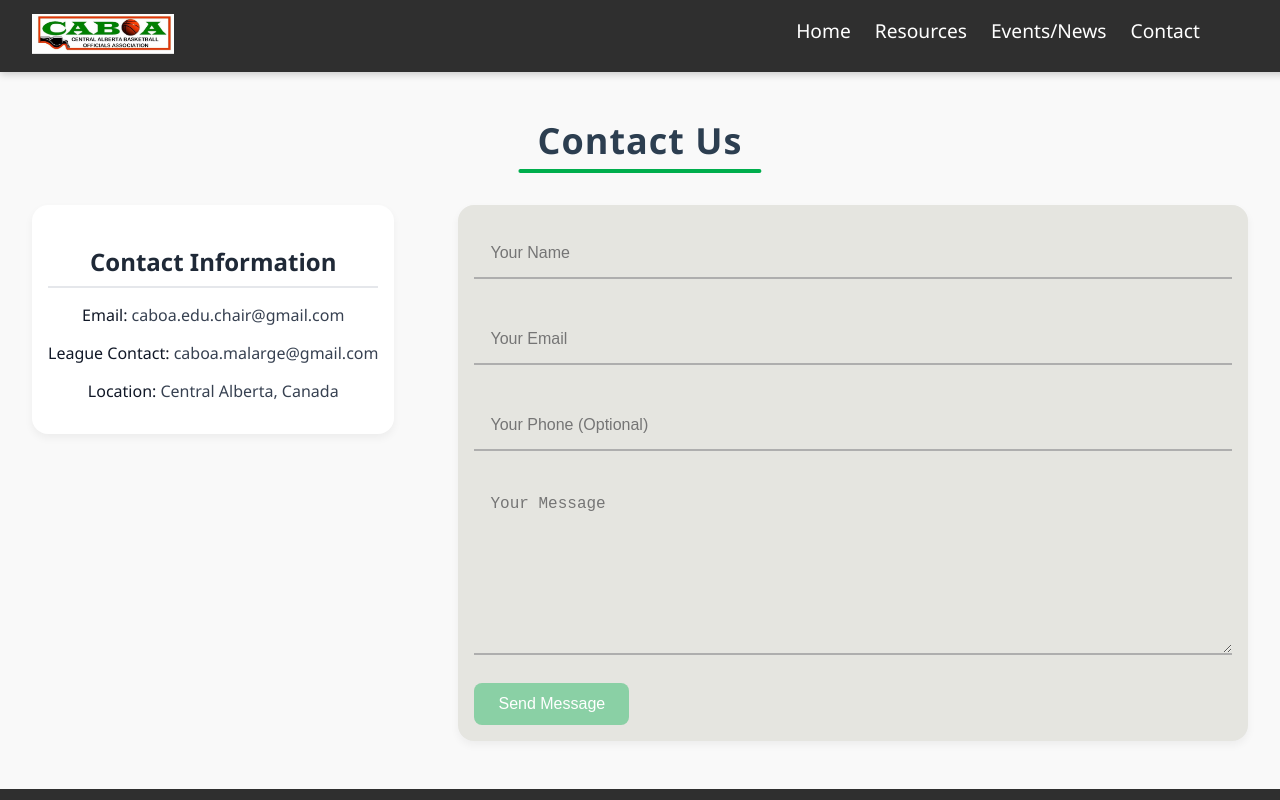
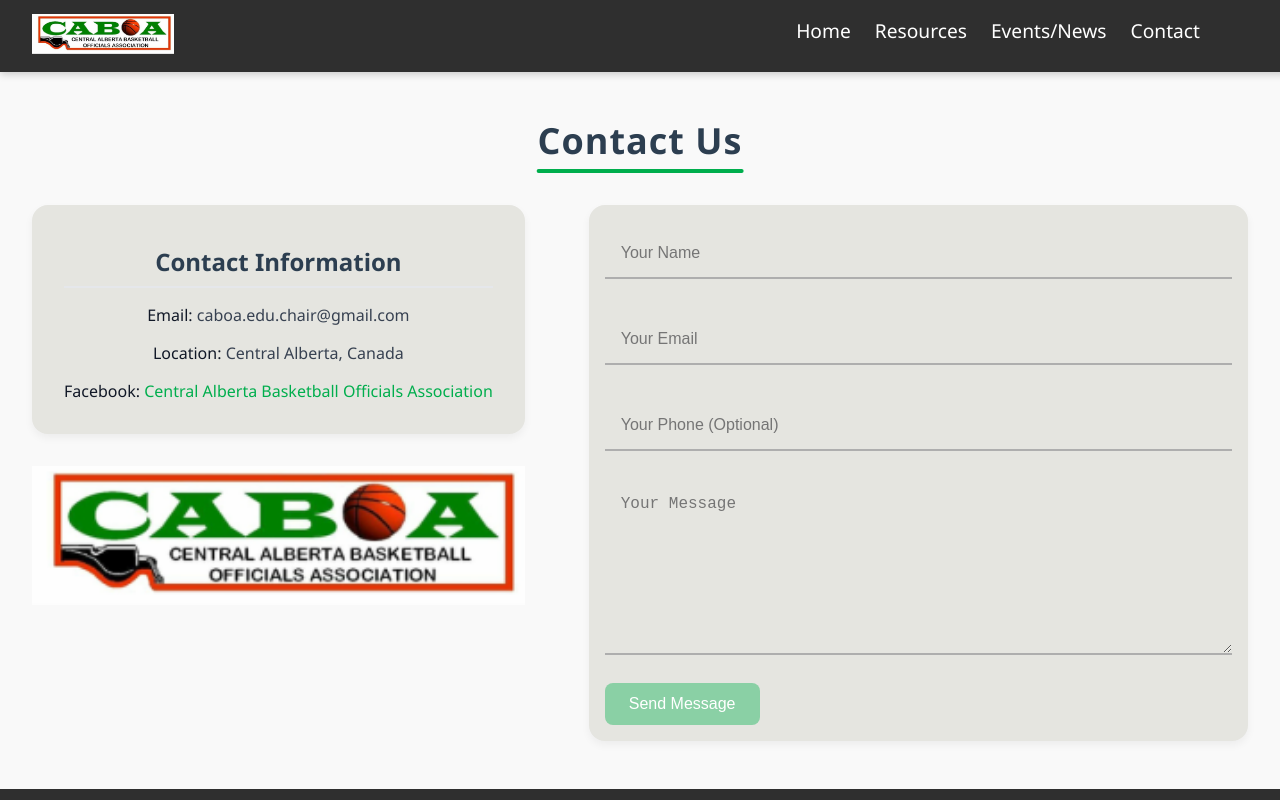
Before and after one commit to KhymNad/CABOA, a React (Create React App) app: page /contact in a window 1280 px wide. Shown: the top 800 px of the page. Built offline with nearby package versions, Linux system fonts and the light colour scheme.

Commit message:
updated contact info style and added CABOA banner to Contact section

```diff
--- a/src/App.css
+++ b/src/App.css
@@ -1,7 +1,7 @@
 body {
   margin: 0;
   font-family: 'Segoe UI', sans-serif;
-  background: #f8f8f8;
+  background: #f9f9f9;
   color: #111;
   padding-top: 70px; /* assuming you have a fixed navbar */
 }
--- a/src/components/ContactPageComponenets/ContactInfo/ContactInfo.js
+++ b/src/components/ContactPageComponenets/ContactInfo/ContactInfo.js
@@ -10,10 +10,18 @@
             <span>Email:</span> caboa.edu.chair@gmail.com
             </li>
             <li>
-          <span>League Contact:</span> caboa.malarge@gmail.com
+            <span>Location:</span> Central Alberta, Canada
             </li>
             <li>
-          <span>Location:</span> Central Alberta, Canada
+            <span>Facebook:</span>{' '}
+            <a
+                href="https://www.facebook.com/people/Central-Alberta-Basketball-Officials-Association/61551820839181/"
+                target="_blank"
+                rel="noopener noreferrer"
+                className={styles.link}
+            >
+                Central Alberta Basketball Officials Association
+            </a>
             </li>
         </ul>
         </div>
--- a/src/components/ContactPageComponenets/ContactInfo/ContactInfo.module.css
+++ b/src/components/ContactPageComponenets/ContactInfo/ContactInfo.module.css
@@ -1,7 +1,7 @@
 .info {
     flex: 1;
-  padding: 1rem;
-  background-color: #ffffff;
+    padding: 1rem 2rem;
+    background-color: #e5e5e0;
     border-radius: 1rem;
     box-shadow: 0 4px 8px rgba(0, 0, 0, 0.05);
 }
@@ -9,7 +9,7 @@
 .info h3 {
     font-size: 1.5rem;
     font-weight: 600;
-  color: #1f2937;
+    color: #2c3e50;
     margin-bottom: 1rem;
     border-bottom: 2px solid #e5e7eb;
     padding-bottom: 0.5rem;
@@ -31,3 +31,10 @@
     font-weight: 500;
     color: #111827;
 }
+
+.link {
+    color: #00ae4d;
+    text-decoration: none;
+    font-weight: 500;
+    transition: color 0.2s ease;
+}
--- a/src/components/ContactPageComponenets/ContactSection/ContactSection.js
+++ b/src/components/ContactPageComponenets/ContactSection/ContactSection.js
@@ -11,6 +11,7 @@
             <div className={styles.content}>
                 <div className={styles.content_left}>
                     <ContactInfo />
+                    <img src="/img/caboa_logo.png" alt="CABOA Logo" className={styles.logo} />
                 </div>
             <ContactForm />
             </div>
--- a/src/components/ContactPageComponenets/ContactSection/ContactSection.module.css
+++ b/src/components/ContactPageComponenets/ContactSection/ContactSection.module.css
@@ -28,7 +28,7 @@
     left: 50%;
     transform: translateX(-50%);
     height: 4px;
-  width: 20%;
+    width: 17%;
     background-color: #00ae4d;
     border-radius: 2px;
 }
--- a/src/components/EventsPageComponents/EventsSection/EventsSection.module.css
+++ b/src/components/EventsPageComponents/EventsSection/EventsSection.module.css
@@ -1,6 +1,6 @@
 .eventsSection {
   padding: 1rem 1rem;
-  background-color: #f8f9fa;
+  background-color: #f9f9f9;
   max-width: 1500px;
   width: 1450px;
   margin: 0 auto;
--- a/src/components/EventsPageComponents/NewsSection/NewsSection.module.css
+++ b/src/components/EventsPageComponents/NewsSection/NewsSection.module.css
@@ -4,7 +4,7 @@
   margin-top: 0;
   padding: 2rem 0;
   padding-top: 1rem;
-  background-color: #f8f9fa;
+  background-color: #f9f9f9;
   border-radius: 8px;
   box-shadow: 0 8px 15px rgba(0, 0, 0, 0.05);
 }
--- a/src/components/Footer/Footer.js
+++ b/src/components/Footer/Footer.js
@@ -24,7 +24,7 @@
 
         <div className={styles.contact}>
           <h4>Contact</h4>
-          <p>Email: ref.caboa@gmail.com</p>
+          <p>Email: caboa.edu.chair@gmail.com</p>
           <p>Address: Central Alberta, Canada</p>
         </div>
 
--- a/src/components/HomePageComponents/ExecutiveSection/ExecutiveSection.module.css
+++ b/src/components/HomePageComponents/ExecutiveSection/ExecutiveSection.module.css
@@ -1,7 +1,7 @@
 /* Executive Team styles */
 .team-section {
   padding: 3rem 4rem;
-  background-color: white;
+  background-color: #f9f9f9;
   color: #222;
 }
 
--- a/src/components/ResourcesPageComponents/ResourcesSection/ResourceSection.module.css
+++ b/src/components/ResourcesPageComponents/ResourcesSection/ResourceSection.module.css
@@ -1,7 +1,7 @@
 .resourcesSection {
   padding: 1rem 2rem;
   padding-bottom: 4rem;
-  background: #f7f9fc;
+  background: #f9f9f9;
 }
 
 .container {
```
Lines whose indentation alone changed are shown as unchanged.
